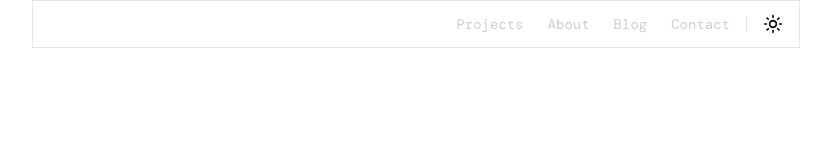
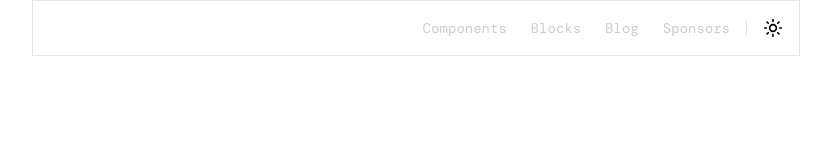
Before and after one commit to andrejkoller/projects-andrejkoller-next, a Next.js app: page / in a window 1280 px wide. Shown: the top 160 px of the page, without its empty margins (224-1055 px from the left). Built offline with nearby package versions, Linux system fonts and the light colour scheme; a web font is replaced by a local one.

Commit message:
feat: update header links configuration and adjust header height

```diff
--- a/app/styles/globals.css
+++ b/app/styles/globals.css
@@ -2,7 +2,7 @@
 @import "tw-animate-css";
 
 :root {
-  --header-height: 3rem;
+  --header-height: 3.5rem;
 
   --background: rgb(0, 0, 0);
   --foreground: rgb(255, 255, 255);
--- a/configs/header-links-config.ts
+++ b/configs/header-links-config.ts
@@ -1,13 +1,13 @@
 export const headerLinksConfig = [
   {
-    key: "projects",
-    label: "Projects",
-    href: "/projects",
+    key: "components",
+    label: "Components",
+    href: "/components",
   },
   {
-    key: "about",
-    label: "About",
-    href: "/about",
+    key: "blocks",
+    label: "Blocks",
+    href: "/blocks",
   },
   {
     key: "blog",
@@ -15,8 +15,8 @@ export const headerLinksConfig = [
     href: "/blog",
   },
   {
-    key: "contact",
-    label: "Contact",
-    href: "mailto:andrejkoller@outlook.com",
+    key: "sponsors",
+    label: "Sponsors",
+    href: "/sponsors",
   },
 ];
```
